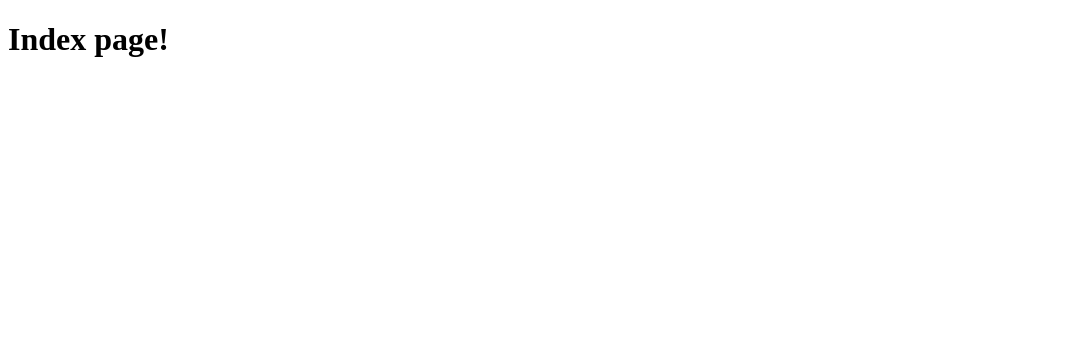
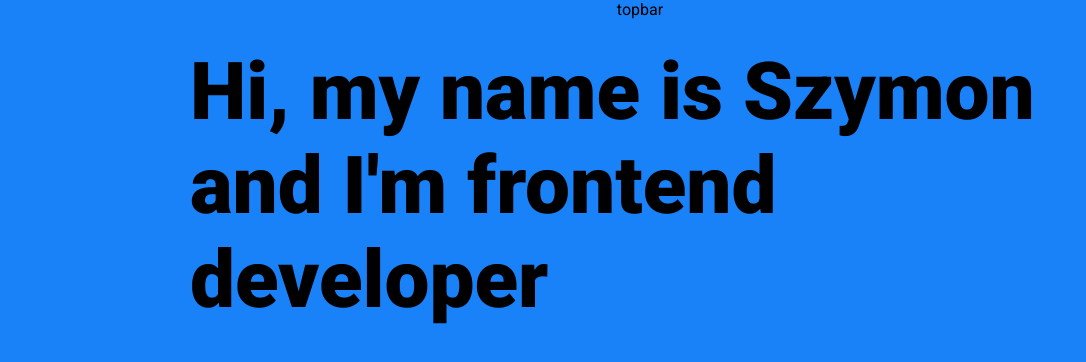
Before and after one commit to szpolny/szpolny-website, a Gatsby site: page / in a window 1280 px wide. Shown: the whole page, without its empty margins (0-1086 px from the left). Built offline with nearby package versions, Linux system fonts and the light colour scheme; Gatsby itself is replaced by a stand-in of ours.

Commit message:
Layout and some other changes
- Added support for scss modules
- Added layout
- Some index page styling

```diff
--- /dev/null
+++ b/declaration.d.ts
@@ -0,0 +1 @@
+declare module '*.scss';
--- a/package.json
+++ b/package.json
@@ -30,6 +30,7 @@
     "@types/node": "^17.0.31",
     "@types/react": "^17.0.44",
     "@types/react-dom": "^17.0.16",
+    "@types/react-helmet": "^6.1.5",
     "@typescript-eslint/eslint-plugin": "^5.13.0",
     "@typescript-eslint/parser": "^5.0.0",
     "eslint": "^8.2.0",
--- /dev/null
+++ b/src/components/Layout/Layout.scss
@@ -0,0 +1,17 @@
+@import url('https://fonts.googleapis.com/css2?family=Roboto:ital,wght@0,100;0,300;0,400;0,500;0,700;0,900;1,100;1,300;1,400;1,500;1,700;1,900&display=swap');
+
+body {
+  font-family: 'Roboto', sans-serif;
+  background-color: #1a82f8;
+  margin: 0;
+}
+
+.topbar {
+  height: 45px;
+  text-align: center;
+}
+
+main {
+  display: flex;
+  justify-content: center;
+}
--- a/src/components/Layout/Layout.tsx
+++ b/src/components/Layout/Layout.tsx
@@ -1,11 +1,17 @@
 import * as React from 'react';
+import './Layout.scss';
 
 interface LayoutProps {
   children: React.ReactNode;
 }
 
 function Layout({ children }: LayoutProps) {
-  return <div>{children}</div>;
+  return (
+    <div>
+      <div className="topbar">topbar</div>
+      <main>{children}</main>
+    </div>
+  );
 }
 
 export default Layout;
--- a/src/pages/index.tsx
+++ b/src/pages/index.tsx
@@ -1,10 +1,18 @@
 import * as React from 'react';
+import { Helmet } from 'react-helmet';
 import Layout from '../components/Layout/Layout';
+
+import * as styles from '../styles/index.module.scss';
 
 function IndexPage() {
   return (
     <Layout>
-      <h1>Index page!</h1>
+      <Helmet>
+        <title>Szymon Polny - Website</title>
+      </Helmet>
+      <div className={styles.main}>
+        <h1>Hi, my name is Szymon and I&apos;m frontend developer</h1>
+      </div>
     </Layout>
   );
 }
--- /dev/null
+++ b/src/styles/index.module.scss
@@ -0,0 +1,10 @@
+.main {
+  width: 100%;
+  max-width: 900px;
+  height: 100%;
+  h1 {
+    margin: 0;
+    font-size: 5rem;
+    font-weight: 900;
+  }
+}
```
Also changed, not shown: tsconfig.json (+19 -18 lines), 1 other file.
